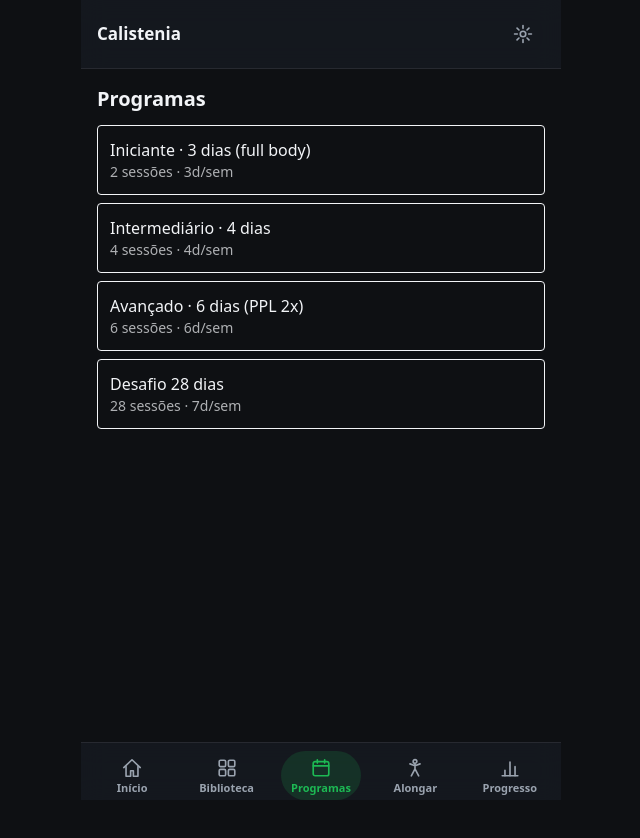
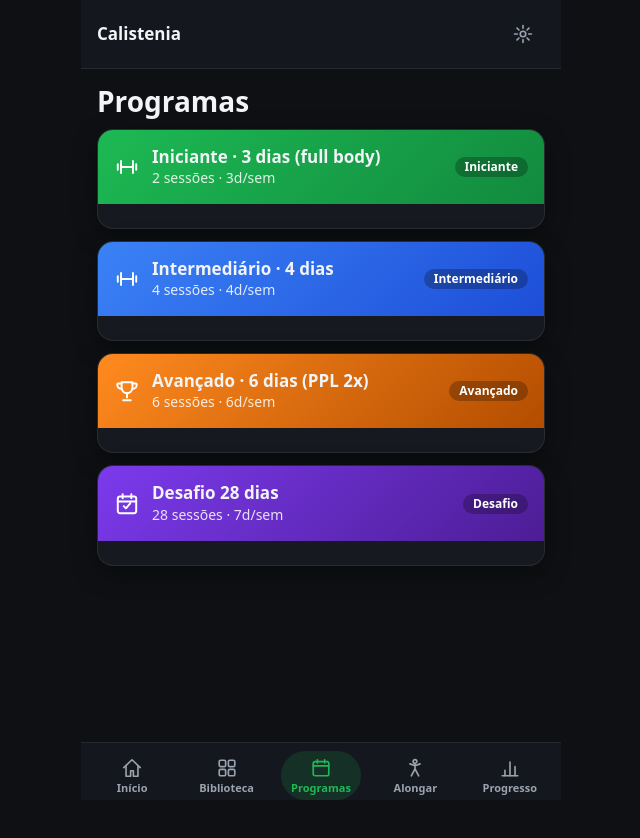
Before and after one commit to Bitcoiniciantes/calistenia, a React (Vite) app: page /#/programas in a window 1280 px wide. Shown: the top 838 px of the page, without its empty margins (319-959 px from the left). Built offline with nearby package versions, Linux system fonts and the light colour scheme.

Commit message:
ui: programas

```diff
--- a/src/App.tsx
+++ b/src/App.tsx
@@ -53,7 +53,7 @@ function Shell({ repo }: { repo: Repository }) {
         <Route path="/execucao/:sessionId" element={<ExecucaoPorId repo={repo} />} />
         <Route path="/biblioteca" element={<Biblioteca />} />
         <Route path="/exercicio/:id" element={<DetalheExercicio />} />
-        <Route path="/programas" element={<Programas />} />
+        <Route path="/programas" element={<Programas repo={repo} />} />
         <Route path="/programas/:id" element={<DetalhePrograma repo={repo} />} />
         <Route path="/progresso" element={<Progresso repo={repo} />} />
         <Route path="/ajustes" element={<Ajustes repo={repo} />} />
--- a/src/screens/Programas.tsx
+++ b/src/screens/Programas.tsx
@@ -6,21 +6,142 @@ import type { Repository } from '../repo/Repository'
 import { challengeUnlocked } from '../repo/training'
 import type { UserProfile } from '../repo/types'
 
-export function Programas() {
+const LEVEL_PT: Record<number, string> = {
+  1: 'Iniciante',
+  2: 'Intermediário',
+  3: 'Avançado',
+}
+
+/** Faixa por programa: iniciante verde, intermediário azul, avançado laranja, desafio roxo. */
+function band(id: string, level: number): { from: string; to: string } {
+  if (id === 'desafio-28d') return { from: '#7c3aed', to: '#4c1d95' }
+  if (level >= 3) return { from: '#ff8a1f', to: '#b34d00' }
+  if (level === 2) return { from: '#3b82f6', to: '#1d4ed8' }
+  return { from: '#1db954', to: '#128a3e' }
+}
+
+function ProgramIcon({ id }: { id: string }) {
+  const common = {
+    viewBox: '0 0 24 24',
+    fill: 'none',
+    stroke: 'currentColor',
+    strokeWidth: 1.8,
+    strokeLinecap: 'round',
+    strokeLinejoin: 'round',
+    'aria-hidden': true,
+    width: 26,
+    height: 26,
+  } as const
+  if (id === 'desafio-28d') {
+    return (
+      <svg {...common}>
+        <rect x="3.5" y="5" width="17" height="15.5" rx="2" />
+        <path d="M3.5 9.7h17M8 3v3.6M16 3v3.6M9 14l2 2 4-4.5" />
+      </svg>
+    )
+  }
+  if (id.startsWith('avancado')) {
+    return (
+      <svg {...common}>
+        <path d="M7 4h10v5a5 5 0 0 1-10 0V4Z" />
+        <path d="M7 5H4a1 1 0 0 0-1 1c0 2.5 2 4 4 4M17 5h3a1 1 0 0 1 1 1c0 2.5-2 4-4 4M12 14v4M8.5 20.5h7" />
+      </svg>
+    )
+  }
+  return (
+    <svg {...common}>
+      <path d="M6.5 6.5v11M17.5 6.5v11M3.5 9.5v5M20.5 9.5v5M6.5 12h11" />
+    </svg>
+  )
+}
+
+export function Programas({ repo }: { repo: Repository }) {
+  const [activeId, setActiveId] = useState<string | undefined>()
+  const [sessionIds, setSessionIds] = useState<string[]>([])
+
+  useEffect(() => {
+    void repo.getProfile().then((p) => setActiveId(p?.activeProgramId))
+    void repo.listLogs().then((logs) => setSessionIds(logs.map((l) => l.sessionId)))
+  }, [repo])
+
   return (
     <div className="app-shell gap-3 p-4">
-      <h1 className="text-xl font-bold">Programas</h1>
-      <ul className="flex flex-col gap-2">
-        {programs.map((p) => (
-          <li key={p.id} className="rounded border p-3">
-            <Link to={`/programas/${p.id}`} className="block">
-              <p className="font-medium">{p.namePt}</p>
-              <p className="text-sm opacity-70">
-                {p.sessions.length} sessões · {p.daysPerWeek}d/sem
-              </p>
-            </Link>
-          </li>
-        ))}
+      <h1 className="screen-title">Programas</h1>
+      <ul className="flex flex-col gap-3">
+        {programs.map((p) => {
+          const c = band(p.id, p.level)
+          const active = activeId === p.id
+          const isChallenge = p.id === 'desafio-28d'
+          const unlocked = isChallenge
+            ? challengeUnlocked(
+                p.id,
+                sessionIds.map((sessionId) => ({ sessionId })),
+                p.sessions.length,
+              )
+            : 0
+          const doneCount = isChallenge
+            ? p.sessions.filter((s) =>
+                sessionIds.includes(s.id),
+              ).length
+            : 0
+          return (
+            <li key={p.id} className="card overflow-hidden">
+              <Link to={`/programas/${p.id}`} className="block">
+                <div
+                  className="flex items-center gap-3 p-4 text-white"
+                  style={{
+                    background: `linear-gradient(135deg, ${c.from}, ${c.to})`,
+                  }}
+                >
+                  <ProgramIcon id={p.id} />
+                  <div className="min-w-0 flex-1">
+                    <p className="card-title truncate text-white">{p.namePt}</p>
+                    <p className="tnum text-sm text-white/85">
+                      {p.sessions.length} sessões · {p.daysPerWeek}d/sem
+                    </p>
+                  </div>
+                  <span className="shrink-0 rounded-full bg-black/25 px-2.5 py-0.5 text-xs font-bold text-white">
+                    {isChallenge ? 'Desafio' : (LEVEL_PT[p.level] ?? `Nível ${p.level}`)}
+                  </span>
+                </div>
+                <div className="flex items-center gap-2 p-3">
+                  {active && (
+                    <span
+                      className="rounded-full px-2.5 py-0.5 text-xs font-bold text-white"
+                      style={{ background: 'var(--green)' }}
+                    >
+                      Em andamento
+                    </span>
+                  )}
+                  {isChallenge && active && (
+                    <span className="tnum text-xs font-semibold opacity-80">
+                      Dia {unlocked} de {p.sessions.length}
+                    </span>
+                  )}
+                  {isChallenge && active && (
+                    <span
+                      className="h-2 flex-1 overflow-hidden rounded-full"
+                      role="progressbar"
+                      aria-valuenow={doneCount}
+                      aria-valuemin={0}
+                      aria-valuemax={p.sessions.length}
+                      aria-label={`Progresso do desafio: ${doneCount} de ${p.sessions.length}`}
+                      style={{ background: 'var(--surface-2)' }}
+                    >
+                      <span
+                        className="block h-full rounded-full"
+                        style={{
+                          width: `${(doneCount / Math.max(1, p.sessions.length)) * 100}%`,
+                          background: 'var(--green)',
+                        }}
+                      />
+                    </span>
+                  )}
+                </div>
+              </Link>
+            </li>
+          )
+        })}
       </ul>
     </div>
   )
@@ -76,7 +197,7 @@ export function DetalhePrograma({ repo }: { repo: Repository }) {
       <Link to="/programas" className="touch-target text-sm underline">
         ← Programas
       </Link>
-      <h1 className="text-xl font-bold">{program.namePt}</h1>
+      <h1 className="screen-title">{program.namePt}</h1>
       {isChallenge && (
         <p className="text-sm font-medium" data-testid="challenge-progress">
           {doneCount} de 28 exercícios
@@ -86,7 +207,7 @@ export function DetalhePrograma({ repo }: { repo: Repository }) {
         type="button"
         onClick={() => void activate()}
         disabled={active}
-        className="touch-target rounded bg-green-700 px-4 font-bold text-white disabled:opacity-50"
+        className="btn-primary disabled:opacity-50"
       >
         {active ? 'Programa ativo' : 'Ativar programa'}
       </button>
@@ -95,7 +216,7 @@ export function DetalhePrograma({ repo }: { repo: Repository }) {
           const locked = isChallenge && i + 1 > unlocked
           const done = doneIds.has(s.id)
           return (
-            <li key={s.id} className="rounded border p-3">
+            <li key={s.id} className="card p-3">
               <p className="font-medium">
                 {s.title} {done ? '✓' : ''} {locked ? '🔒' : ''}
               </p>
```
